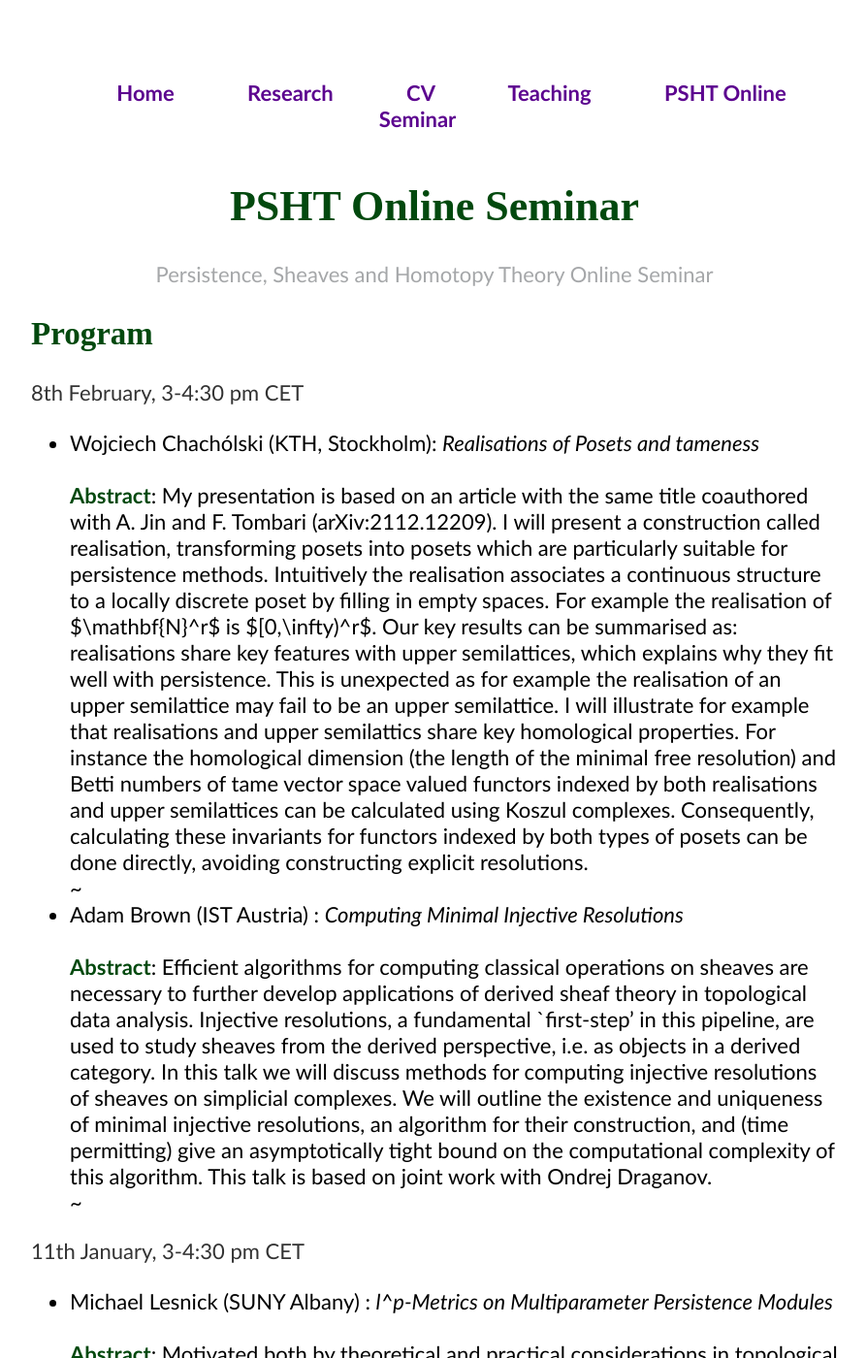
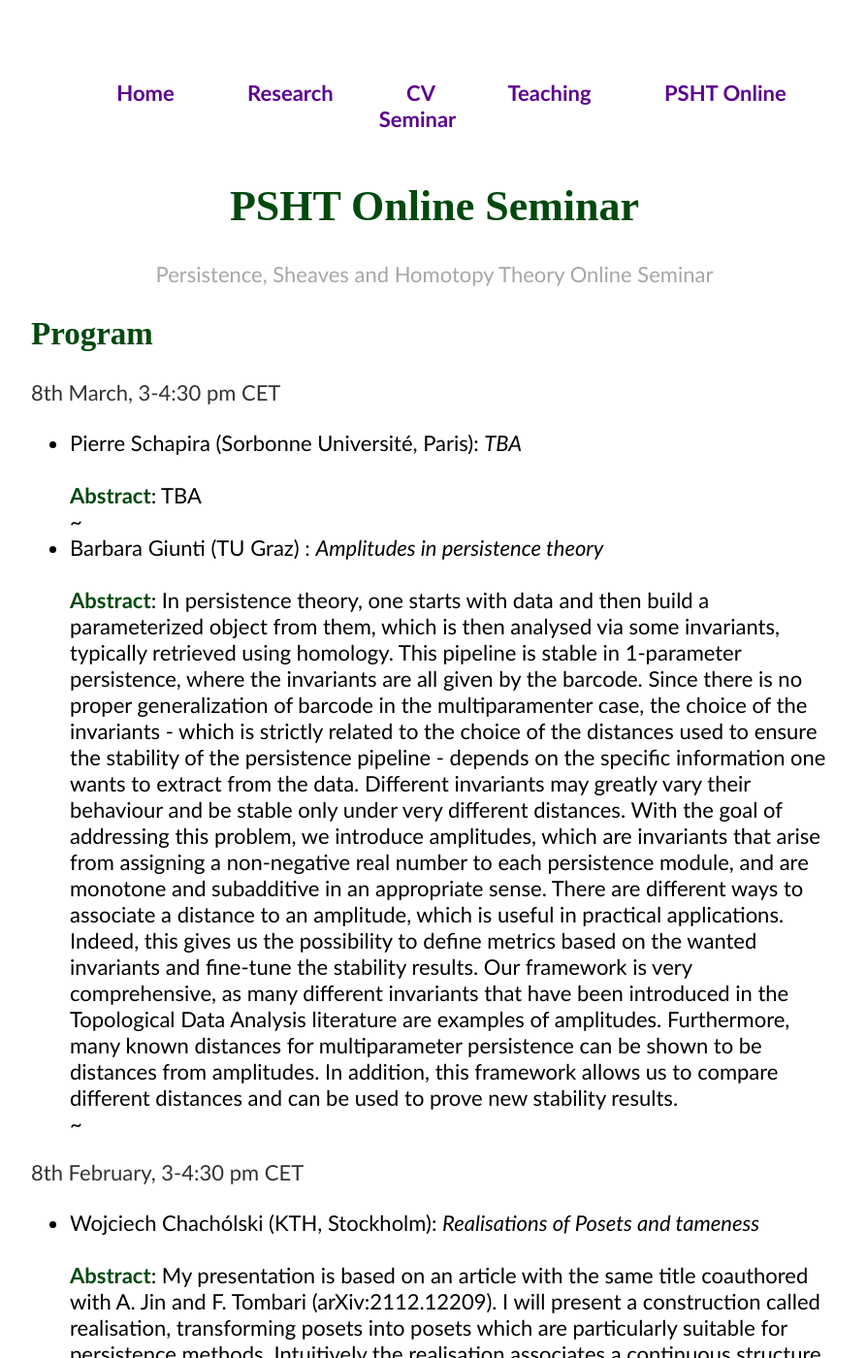
Before and after one commit to nberkouk/nberkouk.github.io, a Jekyll site: the page built from psht.html, in a window 1280 px wide and 1400 px high. Shown: the whole window at 97% size, without its empty margins (192-1086 px from the left). Built offline with Jekyll 4.4.1, drawn with Linux system fonts in a browser that asks for light colours.

Commit message:
add psht march

```diff
--- a/psht.html
+++ b/psht.html
@@ -17,6 +17,25 @@ title: Nicolas Berkouk
 
 
       <h2>Program</h2>
+
+      <p>8th March, 3-4:30 pm CET</p>
+      <ul style="font-family:'Optima';">
+
+      <li> Pierre Schapira (Sorbonne Université, Paris): <i> TBA <!-- Remplir --> </i></li>
+
+        <br> <b> Abstract</b>:  TBA <!-- Remplir -->
+
+    <br> ~
+      <li> Barbara Giunti  (TU Graz)  : <i>Amplitudes in persistence theory</i></li>
+
+        <br> <b> Abstract</b>: In persistence theory, one starts with data and then build a parameterized object from them, which is then analysed via some invariants, typically retrieved using homology. This pipeline is stable in 1-parameter persistence, where the invariants are all given by the barcode. Since there is no proper generalization of barcode in the multiparamenter case, the choice of the invariants - which is strictly related to the choice of the distances used to ensure the stability of the persistence pipeline - depends on the specific information one wants to extract from the data. Different invariants may greatly vary their behaviour and be stable only under very different distances.
+With the goal of addressing this problem, we introduce amplitudes, which are invariants that arise from assigning a non-negative real number to each persistence module, and are monotone and subadditive in an appropriate sense. There are different ways to associate a distance to an amplitude, which is useful in practical applications. Indeed, this gives us the possibility to define metrics based on the wanted invariants and fine-tune the stability results. Our framework is very comprehensive, as many different invariants that have been introduced in the Topological Data Analysis literature are examples of amplitudes. Furthermore, many known distances for multiparameter persistence can be shown to be distances from amplitudes. In addition, this framework allows us to compare different distances and can be used to prove new stability results.
+
+    <br> ~
+      </ul>
+
+
+
 
       <p>8th February, 3-4:30 pm CET</p>
       <ul style="font-family:'Optima';">
```
